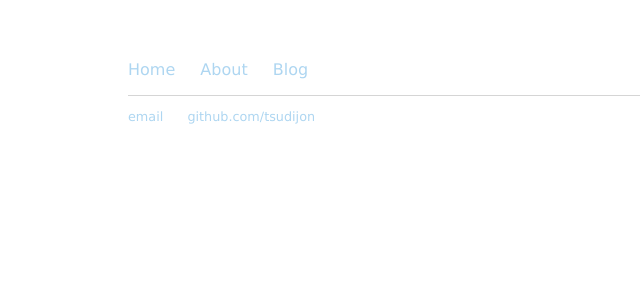
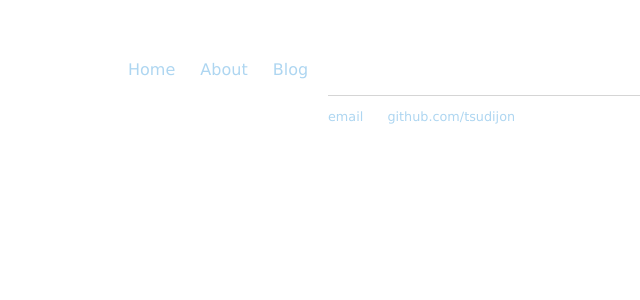
Before and after one commit to tsudijon/tsudijon.github.io, a Jekyll site: the page built from cv/index.html, in a window 1280 px wide. Shown: the top 300 px of the page, without its empty margins (64-704 px from the left). Built offline with Jekyll 4.4.1, drawn with Linux system fonts in a browser that asks for light colours.

Commit message:
Added header footer styling

```diff
--- a/css/main.css
+++ b/css/main.css
@@ -22,7 +22,7 @@ a:hover {
 
 img {
     padding: 5px;
-    width: 150px;
+    width: 200px;
 }
 
 img.center {
@@ -51,8 +51,15 @@ hr {
     margin-left: 200px;
 }
 footer {
+    margin-right: 200px;
+    margin-left: 200px;
     border-top: 1px solid #d5d5d5;
     font-size: .8em;
+}
+
+head{
+    margin-right: 200px;
+    margin-left: 200px;
 }
 
 ul.posts {
```
